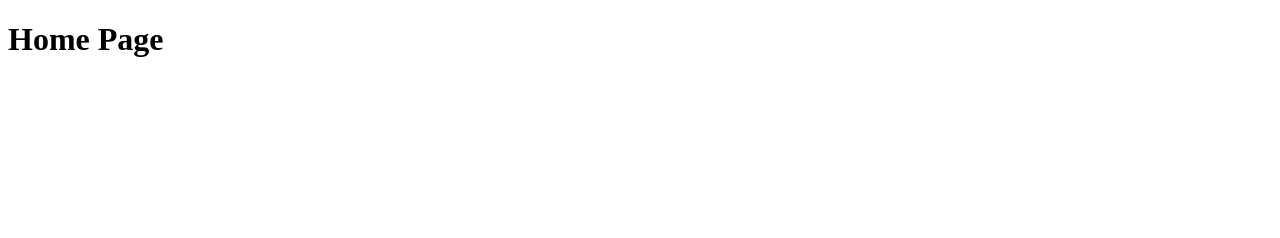
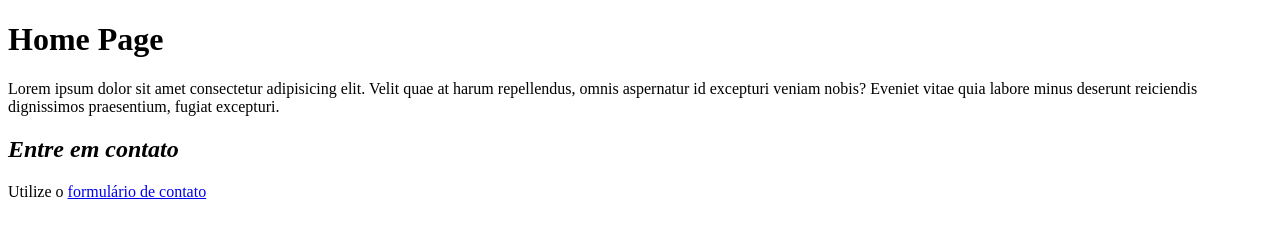
Before and after one commit to ArturRegadas/site_IFDS, a plain HTML site: page index.html in a window 1280 px wide. Drawn offline with Linux system fonts and the light colour scheme.

Commit message:
index atualizacao

```diff
--- a/index.html
+++ b/index.html
@@ -8,6 +8,8 @@
 </head>
 <body>
     <h1>Home Page</h1>
-
+    <p>Lorem ipsum dolor sit amet consectetur adipisicing elit. Velit quae at harum repellendus, omnis aspernatur id excepturi veniam nobis? Eveniet vitae quia labore minus deserunt reiciendis dignissimos praesentium, fugiat excepturi.</p>
+    <h2><Em>Entre em contato</Em></h2>
+    <p>Utilize o <a href="contato.html">formulário de contato</a></p>
 </body>
 </html>
```
